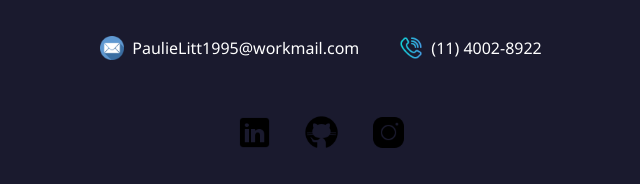
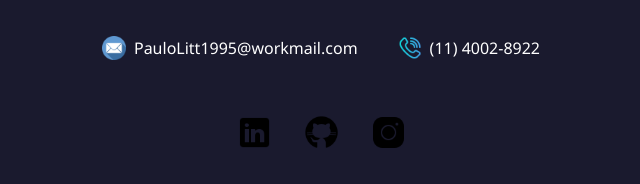
Before and after one commit to DarK69f/portif-lio-html, a plain HTML site: page principal/index.html in a window 1280 px wide. Shown: the part 1843-2027 px from the top of the page, 319-959 px from the left. Drawn offline with Linux system fonts and the light colour scheme.

Commit message:
commit 6

```diff
--- a/principal/index.html
+++ b/principal/index.html
@@ -94,7 +94,7 @@
         <!-- Email -->
         <div class="contact-item">
             <img src="../images/o-email.png" alt="Ícone de email" class="contact-icon">
-            <p>PaulieLitt1995@workmail.com</p>
+            <p>PauloLitt1995@workmail.com</p>
         </div>
 
         <!-- Telefone -->
```
